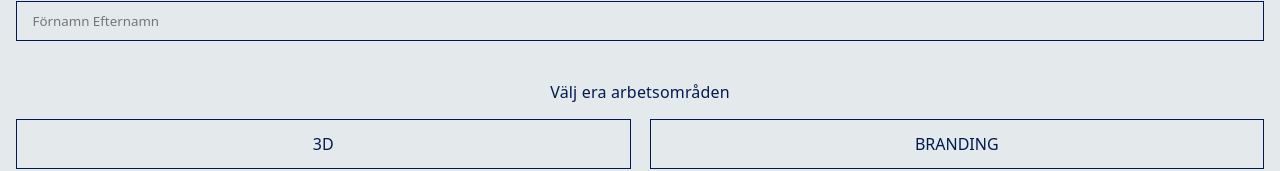
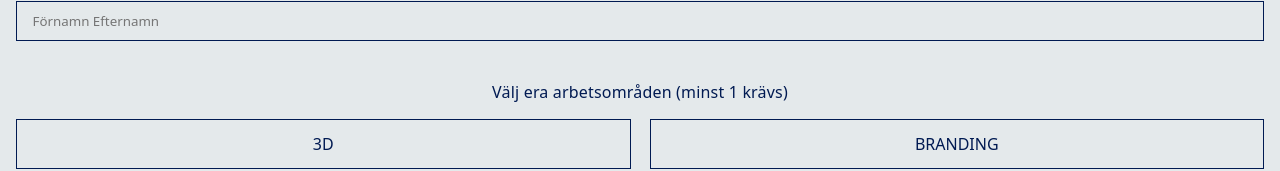
Before and after one commit to Patricia-LF/LIA-connect, a React (Vite) app: page / in a window 1280 px wide. Both pictures are taken after a click on the button "FÖRETAG". Shown: the part 403-574 px from the top of the page. Built offline with nearby package versions, Linux system fonts and the light colour scheme; a web font is replaced by a local one.

Commit message:
Updated text above interests as an UX improvement

```diff
--- a/src/pages/ProfileForm.jsx
+++ b/src/pages/ProfileForm.jsx
@@ -129,7 +129,9 @@ export default function ProfileForm({ profileData, setProfileData }) {
 
         <div className={styles["interests-section"]}>
           <p className={styles["interests-hint"]}>
-            {isStudent ? "Välj dina intressen" : "Välj era arbetsområden"}
+            {isStudent
+              ? "Välj dina intressen (minst 1 krävs)"
+              : "Välj era arbetsområden (minst 1 krävs)"}
           </p>
 
           <div className={styles["interests-grid"]}>
```
